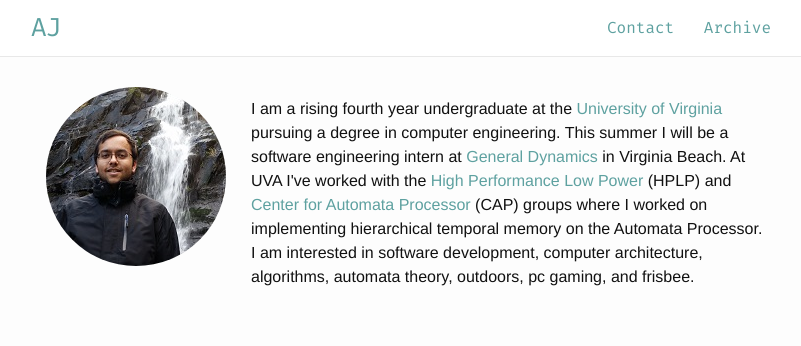
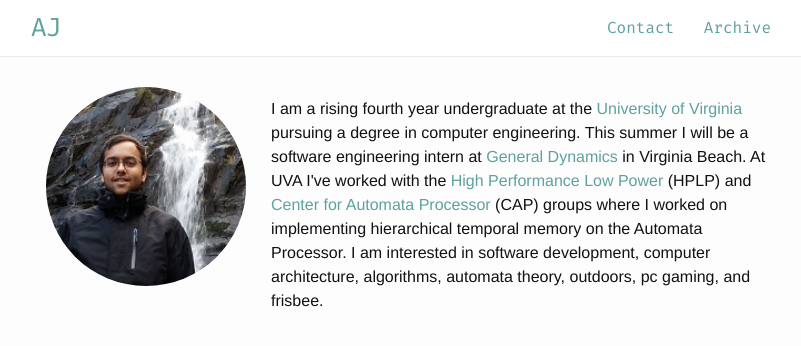
Before and after one commit to ajvarshneya/ajvarshneya.github.io, a Jekyll site: the page built from index.html, in a window 1280 px wide. Shown: the top 346 px of the page, without its empty margins (239-1040 px from the left). Built offline with Jekyll 4.4.1, drawn with Linux system fonts in a browser that asks for light colours.

Commit message:
Updated index

```diff
--- a/index.html
+++ b/index.html
@@ -3,7 +3,7 @@
 ---
   <!--<h1 class="page-heading"><a href="{{ page.permalink }}">{{ page.title }}</a></h1>-->
 <div id="main-container" style="">
-	<img src="aj.jpg" style="border-radius: 50%; width: 180px; float: left; margin: -10px 25px 20px 15px;">
+	<img src="aj.jpg" style="border-radius: 50%; width: 200px; float: left; margin: -10px 25px 20px 15px;">
 	<p style="margin: 10px 0px 0px 0px;"> I am a rising fourth year undergraduate at the <a href="http://seas.virginia.edu/">University of Virginia</a> pursuing a degree in computer engineering. This summer I will be a software engineering intern at <a href="http://www.generaldynamics.com/">General Dynamics</a> in Virginia Beach. At UVA I've worked with the <a href="http://hplp.ece.virginia.edu/">High Performance Low Power</a> (HPLP) and <a href="http://cap.virginia.edu/">Center for Automata Processor</a> (CAP) groups where I worked on implementing hierarchical temporal memory on the Automata Processor. I am interested in software development, computer architecture, algorithms, automata theory, outdoors, pc gaming, and frisbee.</p>
 </span>
   <!--<p class="rss-subscribe">subscribe <a href="{{ "/feed.xml" | prepend: site.baseurl }}">via RSS</a></p>-->
```
Also changed, not shown: 1 other file.
